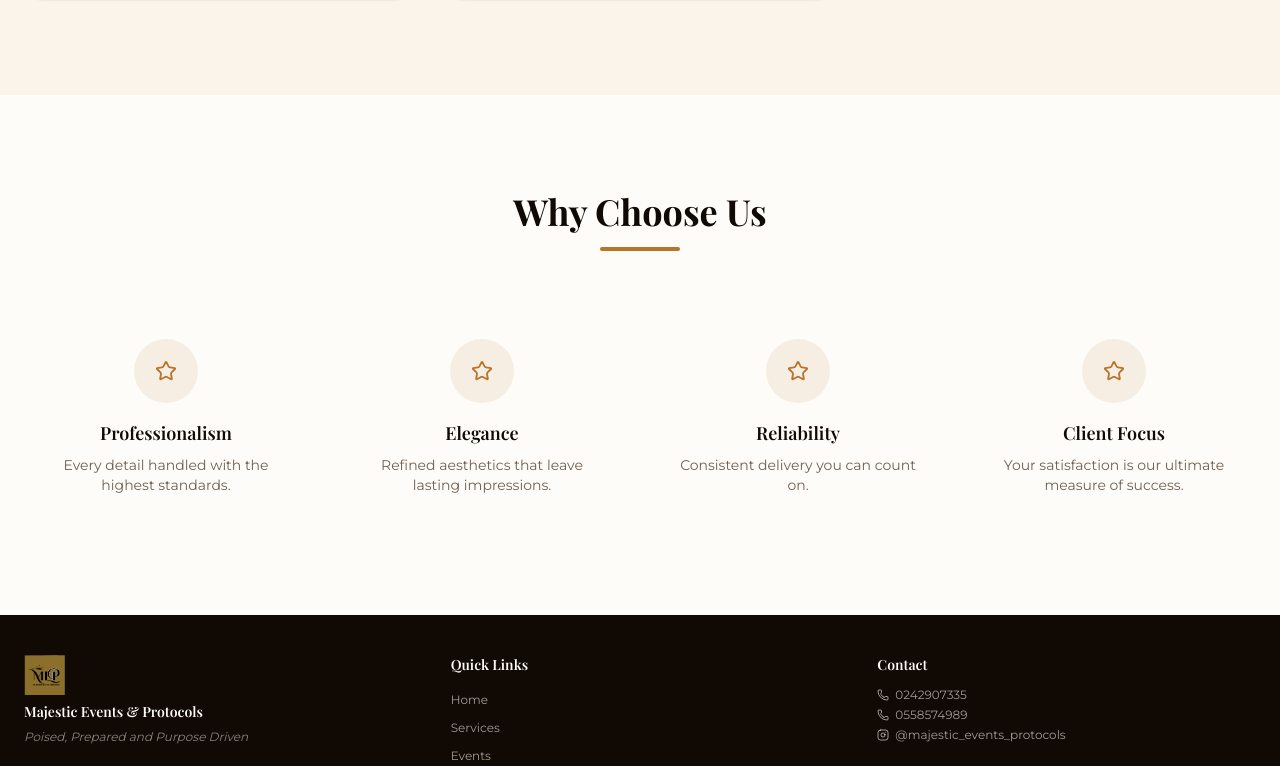
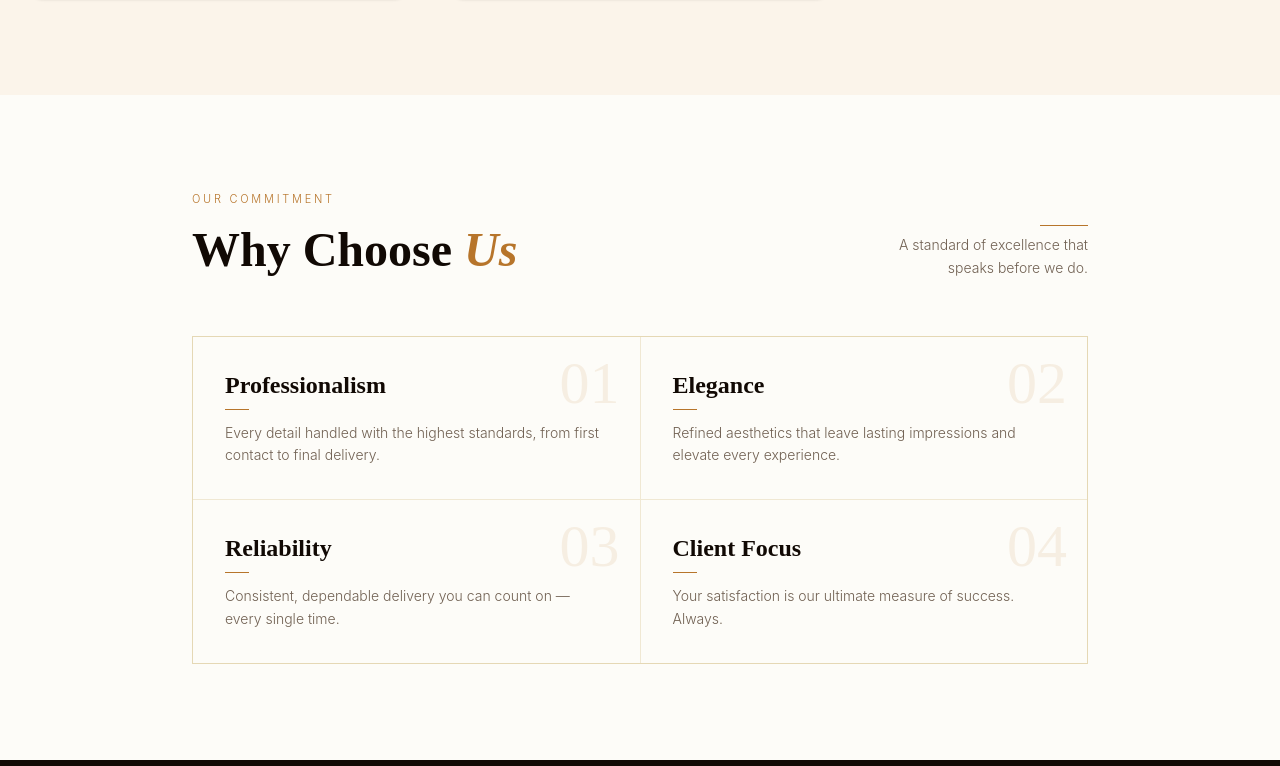
Before and after one commit to Mmabiaa/Majestic-Event-Protocols, a React (Vite) app in the folder ui/: page / in a window 1280 px wide. Shown: the part 2874-3640 px from the top of the page. Built offline with nearby package versions, Linux system fonts and the light colour scheme; a web font is replaced by a local one.

Commit message:
ref (whychooseus section): redesign ui

```diff
--- a/ui/src/components/pages/home/HomeCta.tsx
+++ /dev/null
@@ -1,28 +0,0 @@
-import { Button } from "@/components/ui/button";
-
-export function HomeCta() {
-  return (
-    <section className="py-24 px-6 bg-primary text-primary-foreground">
-      <div className="max-w-3xl mx-auto text-center">
-        <h2 className="font-heading text-3xl md:text-4xl font-bold mb-6">
-          Let Us Handle Your Next Event With Excellence
-        </h2>
-        <p className="text-primary-foreground/80 text-lg mb-8">
-          Ready to create something unforgettable? Get in touch with us today.
-        </p>
-        <div className="flex flex-col sm:flex-row gap-4 justify-center">
-          <a href="tel:0242907335">
-            <Button variant="hero" size="lg" className="rounded-full px-8">
-              Call Now
-            </Button>
-          </a>
-          <a href="https://wa.me/233242907335" target="_blank" rel="noopener noreferrer">
-            <Button variant="heroOutline" size="lg" className="rounded-full px-8">
-              Chat on WhatsApp
-            </Button>
-          </a>
-        </div>
-      </div>
-    </section>
-  );
-}
--- a/ui/src/components/pages/home/HomeWhyChooseUs.tsx
+++ b/ui/src/components/pages/home/HomeWhyChooseUs.tsx
@@ -1,47 +1,86 @@
-import { Star } from "lucide-react";
+import { useEffect, useRef } from "react";
 
 const reasons = [
   {
+    num: "01",
     title: "Professionalism",
-    desc: "Every detail handled with the highest standards.",
-    mobileDesc: "High standards, every detail.",
+    desc: "Every detail handled with the highest standards, from first contact to final delivery.",
   },
   {
+    num: "02",
     title: "Elegance",
-    desc: "Refined aesthetics that leave lasting impressions.",
-    mobileDesc: "Refined, premium presentation.",
+    desc: "Refined aesthetics that leave lasting impressions and elevate every experience.",
   },
   {
+    num: "03",
     title: "Reliability",
-    desc: "Consistent delivery you can count on.",
-    mobileDesc: "On-time, dependable delivery.",
+    desc: "Consistent, dependable delivery you can count on — every single time.",
   },
   {
+    num: "04",
     title: "Client Focus",
-    desc: "Your satisfaction is our ultimate measure of success.",
-    mobileDesc: "Your satisfaction first.",
+    desc: "Your satisfaction is our ultimate measure of success. Always.",
   },
 ];
 
 export function HomeWhyChooseUs() {
   return (
-    <section className="py-16 sm:py-24 px-6">
-      <div className="max-w-7xl mx-auto">
-        <div className="text-center mb-10 sm:mb-16">
-          <h2 className="font-heading text-3xl md:text-4xl font-bold text-foreground mb-4">
-            Why Choose Us
-          </h2>
-          <div className="w-20 h-1 bg-gold mx-auto rounded-full" />
+    <section className="py-16 sm:py-24 px-6 font-sans">
+      <div className="max-w-4xl mx-auto">
+
+        {/* Header */}
+        <div className="flex flex-col sm:flex-row sm:items-end sm:justify-between gap-6 mb-14">
+          <div>
+            <p className="text-[11px] tracking-[0.25em] uppercase text-gold mb-3 font-light">
+              Our commitment
+            </p>
+            <h2
+              className="font-heading text-4xl sm:text-5xl font-semibold leading-tight text-foreground"
+              style={{ fontFamily: "'Cormorant Garamond', serif" }}
+            >
+              Why Choose <em className="italic text-gold">Us</em>
+            </h2>
+          </div>
+          <div className="sm:text-right">
+            <div className="w-12 h-px bg-gold mb-2 sm:ml-auto" />
+            <p className="text-muted-foreground text-sm font-light max-w-[200px] sm:ml-auto leading-relaxed">
+              A standard of excellence that speaks before we do.
+            </p>
+          </div>
         </div>
-        <div className="grid grid-cols-1 sm:grid-cols-2 lg:grid-cols-4 gap-6 sm:gap-8">
-          {reasons.map((item, i) => (
-            <div key={i} className="text-center p-4 sm:p-6">
-              <div className="w-14 h-14 sm:w-16 sm:h-16 rounded-full bg-gold/10 flex items-center justify-center mx-auto mb-3 sm:mb-4">
-                <Star className="text-gold" size={22} />
-              </div>
-              <h3 className="font-heading text-lg font-semibold mb-2">{item.title}</h3>
-              <p className="text-muted-foreground text-sm sm:hidden">{item.mobileDesc}</p>
-              <p className="hidden sm:block text-muted-foreground text-sm">{item.desc}</p>
+
+        {/* Grid */}
+        <div
+          className="grid grid-cols-1 sm:grid-cols-2"
+          style={{ gap: "1px", background: "rgba(184,148,63,0.2)", border: "1px solid rgba(184,148,63,0.2)" }}
+        >
+          {reasons.map((item) => (
+            <div
+              key={item.num}
+              className="group relative bg-background hover:bg-muted/40 transition-colors duration-300 p-8 overflow-hidden"
+            >
+              {/* Animated left border */}
+              <span className="absolute left-0 top-0 w-[3px] h-0 bg-gold group-hover:h-full transition-all duration-500 ease-out" />
+
+              {/* Ghost number */}
+              <span
+                className="absolute top-4 right-5 text-6xl font-normal text-gold/10 group-hover:text-gold/25 transition-colors duration-300 select-none leading-none"
+                style={{ fontFamily: "'Cormorant Garamond', serif" }}
+              >
+                {item.num}
+              </span>
+
+              {/* Content */}
+              <h3
+                className="text-2xl font-semibold text-foreground mb-2"
+                style={{ fontFamily: "'Cormorant Garamond', serif" }}
+              >
+                {item.title}
+              </h3>
+              <div className="w-6 h-px bg-gold mb-3" />
+              <p className="text-muted-foreground text-sm leading-relaxed font-light">
+                {item.desc}
+              </p>
             </div>
           ))}
         </div>
```
